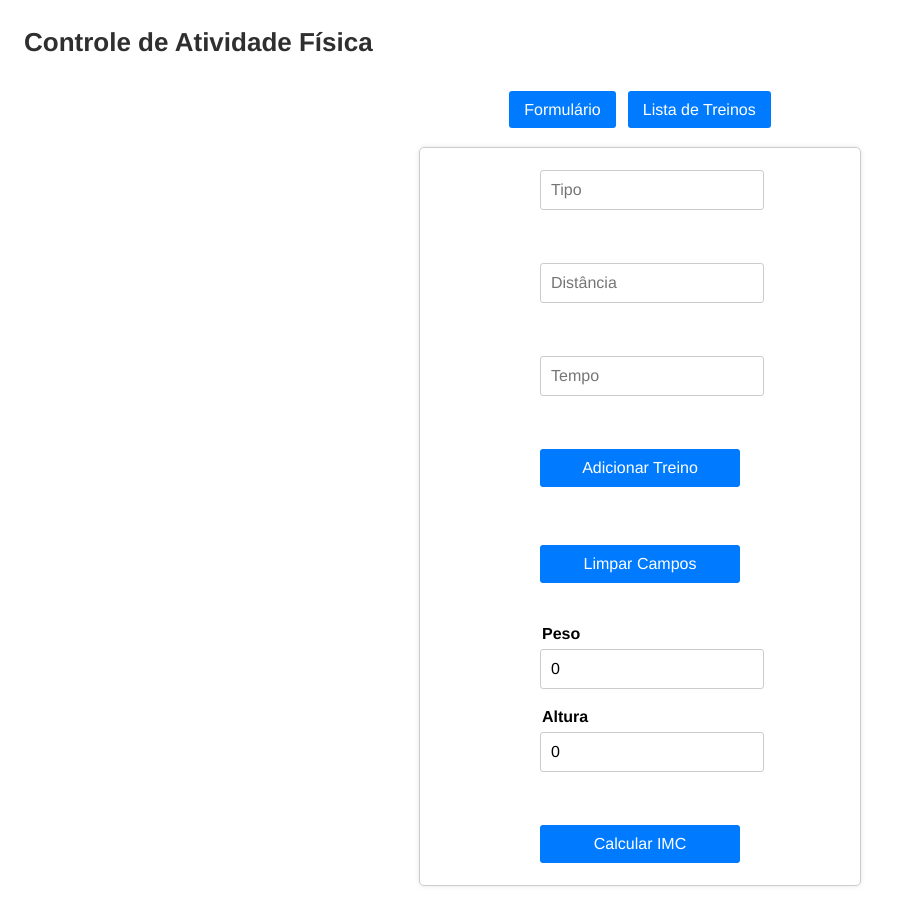
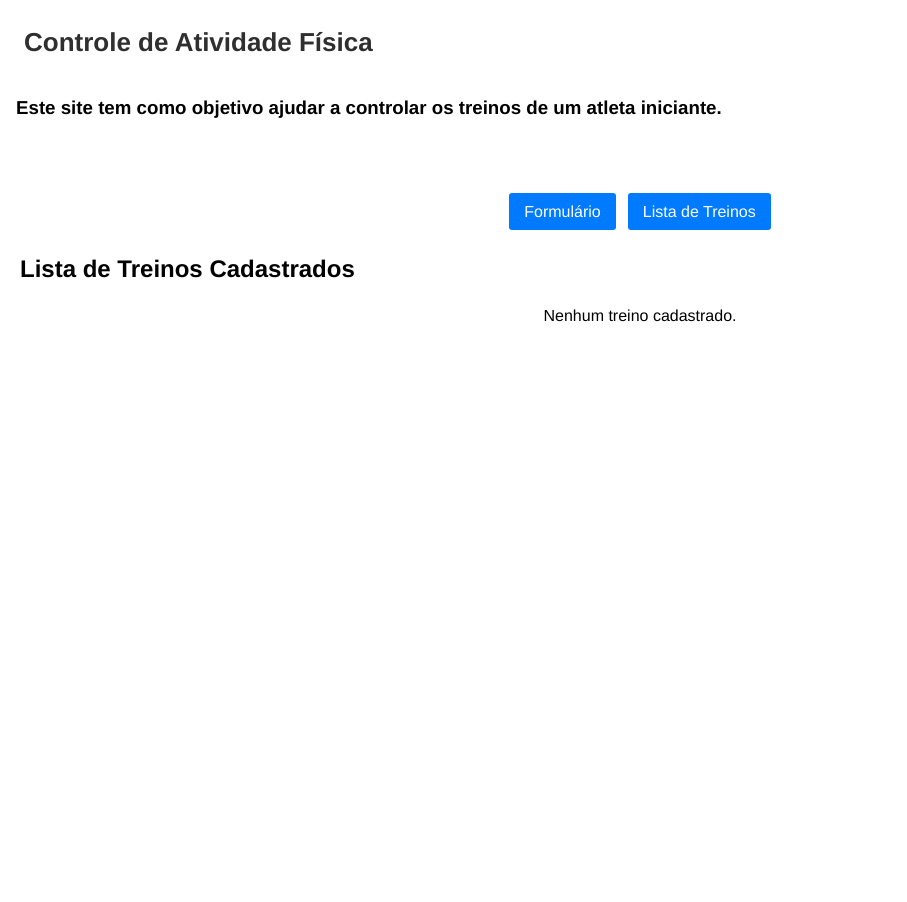
Before and after one commit to gustavoatb/controle_atividade_fisica-app, an Angular app: page /lista-treinos in a window 1280 px wide. Before the commit this address led to /formulario. Shown: the whole page, without its empty margins (0-907 px from the left). After the commit the page ends 824 px from the top, so only its background shows below. Built offline with nearby package versions, Linux system fonts and the light colour scheme.

Commit message:
VersaoFinal2

```diff
--- a/src/app/app-routing.module.ts
+++ b/src/app/app-routing.module.ts
@@ -1,11 +1,11 @@
 import { NgModule } from '@angular/core';
 import { Routes, RouterModule } from '@angular/router';
 import { FormularioComponent } from './formulario/formulario.component';
-import { ListaPessoasComponent } from './lista-pessoas/lista-pessoas.component';
+import { ListaTreinosComponent } from './lista-treinos/lista-treinos.component';
 
 const routes: Routes = [
   { path: 'formulario', component: FormularioComponent },
-  { path: 'lista-pessoas', component: ListaPessoasComponent },
+  { path: 'lista-treinos', component: ListaTreinosComponent },
   { path: '', redirectTo: '/formulario', pathMatch: 'full' },
   { path: '**', redirectTo: '/formulario' }
 ];
--- a/src/app/app.component.css
+++ b/src/app/app.component.css
@@ -1,15 +1,15 @@
-:host{
+:host {
   display:flex;
   min-height: 100vh;
   flex-direction: column;
 }
 
-main{
+main {
   flex: 0 auto;
   padding: 0px !important;
 }
 
-h1{
+h1 {
   text-decoration: none;
   color: #302f2f;
   font-size: 26px;
--- a/src/app/app.component.html
+++ b/src/app/app.component.html
@@ -1,8 +1,9 @@
 <h1>Controle de Atividade Física</h1>
+<h3>Este site tem como objetivo ajudar a controlar os treinos de um atleta iniciante.</h3><br><br><br><br>
 <nav>
   <ul>
     <li><a routerLink="/formulario">Formulário</a></li>
-    <li><a routerLink="/lista-pessoas">Lista de Treinos</a></li>
+    <li><a routerLink="/lista-treinos">Lista de Treinos</a></li><br><br>
   </ul>
 </nav>
 <router-outlet></router-outlet>
--- a/src/app/app.module.ts
+++ b/src/app/app.module.ts
@@ -4,14 +4,14 @@ import { FormsModule } from '@angular/forms';
 
 import { AppComponent } from './app.component';
 import { FormularioComponent } from './formulario/formulario.component';
-import { ListaPessoasComponent } from './lista-pessoas/lista-pessoas.component';
+import { ListaTreinosComponent } from './lista-treinos/lista-treinos.component';
 import { AppRoutingModule } from './app-routing.module';
 
 @NgModule({
   declarations: [
     AppComponent,
     FormularioComponent,
-    ListaPessoasComponent
+    ListaTreinosComponent
   ],
   imports: [
     BrowserModule,
--- a/src/app/formulario/formulario.component.css
+++ b/src/app/formulario/formulario.component.css
@@ -16,7 +16,7 @@ input[type="text"],
 input[type="text"],
 input[type="number"],
 input[type="number"] {
-  width: 99%;
+  width: 100%;
   padding: 10px;
   margin-bottom: 15px;
   border: 1px solid #ccc;
--- a/src/app/formulario/formulario.component.html
+++ b/src/app/formulario/formulario.component.html
@@ -1,21 +1,21 @@
 <div class="form-container">
-  <input type="text" [(ngModel)]="novaPessoa.tipo" placeholder="Tipo"><br><br>
-  <input type="text" [(ngModel)]="novaPessoa.distancia" placeholder="Distância"><br><br>
-  <input type="text" [(ngModel)]="novaPessoa.tempo" placeholder="Tempo"><br><br>
-  <button (click)="adicionarPessoa()" [disabled]="!isCamposPreenchidos()">Adicionar Treino</button><br><br><br>
+  <input type="text" [(ngModel)]="novoTreino.tipo" placeholder="Tipo"><br><br>
+  <input type="text" [(ngModel)]="novoTreino.distancia" placeholder="Distância"><br><br>
+  <input type="text" [(ngModel)]="novoTreino.tempo" placeholder="Tempo"><br><br>
+  <button (click)="adicionarTreino()" [disabled]="!isCamposPreenchidos()">Adicionar Treino</button><br><br>
   <button (click)="limparCampos()">Limpar Campos</button><br><br>
   <h4>Peso</h4>
-  <input type="number" [(ngModel)]="novaPessoa.peso" placeholder="Peso (kg)">
+  <input type="number" [(ngModel)]="novoTreino.peso" placeholder="Peso (kg)">
   <h4>Altura</h4>
-  <input type="number" [(ngModel)]="novaPessoa.altura" placeholder="Altura (cm)"><br><br>
+  <input type="number" [(ngModel)]="novoTreino.altura" placeholder="Altura (cm)"><br><br>
   <button (click)="calcularIMC()">Calcular IMC</button>
 </div>
 
-<ul *ngIf="pessoas.length > 0">
-  <li *ngFor="let pessoa of pessoas">
-    <strong>Tipo:</strong> {{ pessoa.tipo }}<br>
-    <strong>Distância:</strong> {{ pessoa.distancia }}<br>
-    <strong>Tempo:</strong> {{ pessoa.tempo }}<br><br>
+<ul *ngIf="treinos.length > 0">
+  <li *ngFor="let treino of treinos">
+    <strong>Tipo:</strong> {{ treino.tipo }}<br>
+    <strong>Distância:</strong> {{ treino.distancia }}<br>
+    <strong>Tempo:</strong> {{ treino.tempo }}<br><br>
   </li>
 </ul>
 
@@ -23,4 +23,4 @@
   <h3>IMC: {{ imcResultado }}</h3>
 </div>
 
-<button *ngIf="pessoas.length > 0" (click)="limparLista()">Limpar lista</button>
+<button *ngIf="treinos.length > 0" (click)="limparLista()">Limpar lista</button>
--- a/src/app/formulario/formulario.component.ts
+++ b/src/app/formulario/formulario.component.ts
@@ -1,6 +1,6 @@
 import { Component, OnInit } from '@angular/core';
 
-export interface Pessoa {
+export interface Treino {
   tipo: string;
   distancia: string;
   tempo: string;
@@ -14,38 +14,38 @@ export interface Pessoa {
   styleUrls: ['./formulario.component.css']
 })
 export class FormularioComponent implements OnInit {
-  pessoas: Pessoa[] = [];
-  novaPessoa: Pessoa = { tipo: '', distancia: '', tempo: '', peso: 0, altura: 0 };
+  treinos: Treino[] = [];
+  novoTreino: Treino = { tipo: '', distancia: '', tempo: '', peso: 0, altura: 0 };
   imcResultado: number | null = null;
 
   ngOnInit() {
-    const storedPessoas = localStorage.getItem('pessoas');
-    if (storedPessoas) {
-      this.pessoas = JSON.parse(storedPessoas);
+    const storedTreinos = localStorage.getItem('treinos');
+    if (storedTreinos) {
+      this.treinos = JSON.parse(storedTreinos);
     }
   }
 
-  adicionarPessoa() {
-    if (this.novaPessoa.tipo.trim() !== '' && this.novaPessoa.distancia.trim() !== '' && this.novaPessoa.tempo.trim() !== '') {
-      this.pessoas.push({ ...this.novaPessoa });
-      this.novaPessoa = { tipo: '', distancia: '', tempo: '', peso: 0, altura: 0 };
+  adicionarTreino() {
+    if (this.novoTreino.tipo.trim() !== '' && this.novoTreino.distancia.trim() !== '' && this.novoTreino.tempo.trim() !== '') {
+      this.treinos.push({ ...this.novoTreino });
+      this.novoTreino = { tipo: '', distancia: '', tempo: '', peso: 0, altura: 0 };
       this.atualizarLocalStorage();
     }
   }
 
   limparCampos() {
-    this.novaPessoa = { tipo: '', distancia: '', tempo: '', peso: 0, altura: 0 };
+    this.novoTreino = { tipo: '', distancia: '', tempo: '', peso: 0, altura: 0 };
   }
 
   limparLista() {
-    this.pessoas = [];
+    this.treinos = [];
     this.atualizarLocalStorage();
   }
 
   calcularIMC() {
-    if (this.novaPessoa.peso > 0 && this.novaPessoa.altura > 0) {
-      const alturaMetros = this.novaPessoa.altura / 100;
-      this.imcResultado = this.novaPessoa.peso / (alturaMetros * alturaMetros);
+    if (this.novoTreino.peso > 0 && this.novoTreino.altura > 0) {
+      const alturaMetros = this.novoTreino.altura / 100;
+      this.imcResultado = this.novoTreino.peso / (alturaMetros * alturaMetros);
     } else {
       this.imcResultado = null;
     }
@@ -53,13 +53,13 @@ export class FormularioComponent implements OnInit {
 
   isCamposPreenchidos(): boolean {
     return (
-      this.novaPessoa.tipo.trim() !== '' &&
-      this.novaPessoa.distancia.trim() !== '' &&
-      this.novaPessoa.tempo.trim() !== ''
+      this.novoTreino.tipo.trim() !== '' &&
+      this.novoTreino.distancia.trim() !== '' &&
+      this.novoTreino.tempo.trim() !== ''
     );
   }
 
   private atualizarLocalStorage() {
-    localStorage.setItem('pessoas', JSON.stringify(this.pessoas));
+    localStorage.setItem('treinos', JSON.stringify(this.treinos));
   }
 }
--- a/src/app/lista-pessoas/lista-pessoas.component.html
+++ /dev/null
@@ -1,20 +0,0 @@
-<h2>Lista de Treinos Cadastrados</h2>
-
-<table *ngIf="pessoas.length > 0">
-  <thead>
-    <tr>
-      <th>Tipo</th>
-      <th>Distância</th>
-      <th>Tempo</th>
-    </tr>
-  </thead>
-  <tbody>
-    <tr *ngFor="let pessoa of pessoas">
-      <td>{{ pessoa.tipo }}</td>
-      <td>{{ pessoa.distancia }}</td>
-      <td>{{ pessoa.tempo }}</td>
-    </tr>
-  </tbody>
-</table>
-
-<p *ngIf="pessoas.length === 0">Nenhum treino cadastrado.</p>
--- a/src/app/lista-pessoas/lista-pessoas.component.ts
+++ /dev/null
@@ -1,18 +0,0 @@
-import { Component, OnInit } from '@angular/core';
-import { Pessoa } from '../formulario/formulario.component';
-
-@Component({
-  selector: 'app-lista-pessoas',
-  templateUrl: './lista-pessoas.component.html',
-  styleUrls: ['./lista-pessoas.component.css']
-})
-export class ListaPessoasComponent implements OnInit {
-  pessoas: Pessoa[] = [];
-
-  ngOnInit() {
-    const storedPessoas = localStorage.getItem('pessoas');
-    if (storedPessoas) {
-      this.pessoas = JSON.parse(storedPessoas);
-    }
-  }
-}
--- a/src/app/lista-pessoas/lista-pessoas.component.css
+++ b/src/app/lista-treinos/lista-treinos.component.css
@@ -2,7 +2,7 @@
 
 /* Estilo para o container da lista de pessoas */
 .list-container {
-  max-width: 400px;
+  max-width: 2000px;
   margin: 0 auto;
   padding: 20px;
   border: 1px solid #ccc;
--- /dev/null
+++ b/src/app/lista-treinos/lista-treinos.component.html
@@ -0,0 +1,20 @@
+<h2>Lista de Treinos Cadastrados</h2>
+
+<table *ngIf="treinos.length > 0">
+  <thead>
+    <tr>
+      <th>Tipo</th>
+      <th>Distância</th>
+      <th>Tempo</th>
+    </tr>
+  </thead>
+  <tbody>
+    <tr *ngFor="let treino of treinos">
+      <td>{{ treino.tipo }}</td>
+      <td>{{ treino.distancia }}</td>
+      <td>{{ treino.tempo }}</td>
+    </tr>
+  </tbody>
+</table>
+
+<p *ngIf="treinos.length === 0">Nenhum treino cadastrado.</p>
--- /dev/null
+++ b/src/app/lista-treinos/lista-treinos.component.ts
@@ -0,0 +1,18 @@
+import { Component, OnInit } from '@angular/core';
+import { Treino } from '../formulario/formulario.component';
+
+@Component({
+  selector: 'app-lista-treinos',
+  templateUrl: './lista-treinos.component.html',
+  styleUrls: ['./lista-treinos.component.css']
+})
+export class ListaTreinosComponent implements OnInit {
+  treinos: Treino[] = [];
+
+  ngOnInit() {
+    const storedTreinos = localStorage.getItem('treinos');
+    if (storedTreinos) {
+      this.treinos = JSON.parse(storedTreinos);
+    }
+  }
+}
```
Also changed, not shown: 2 other files (tests, documents, lock files or other folders).
